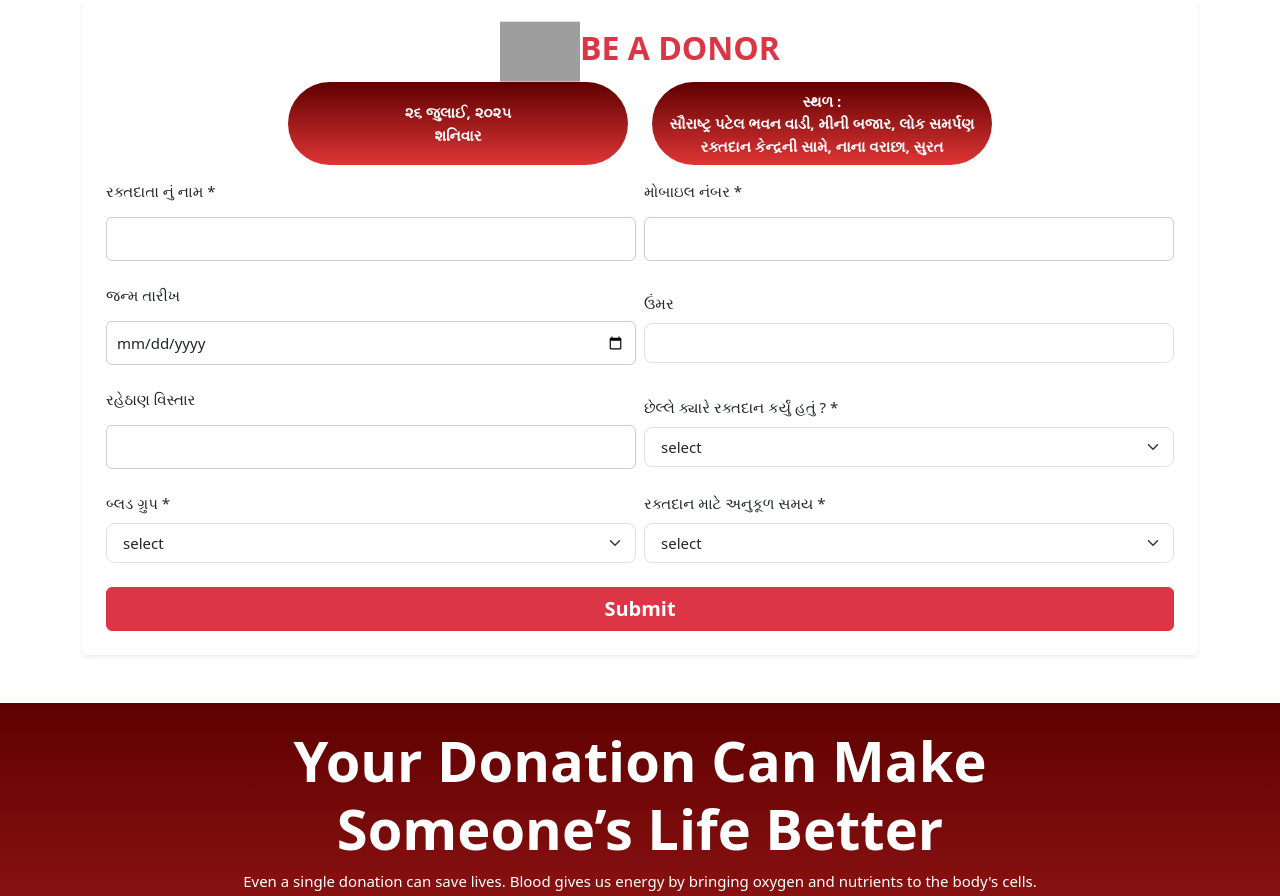
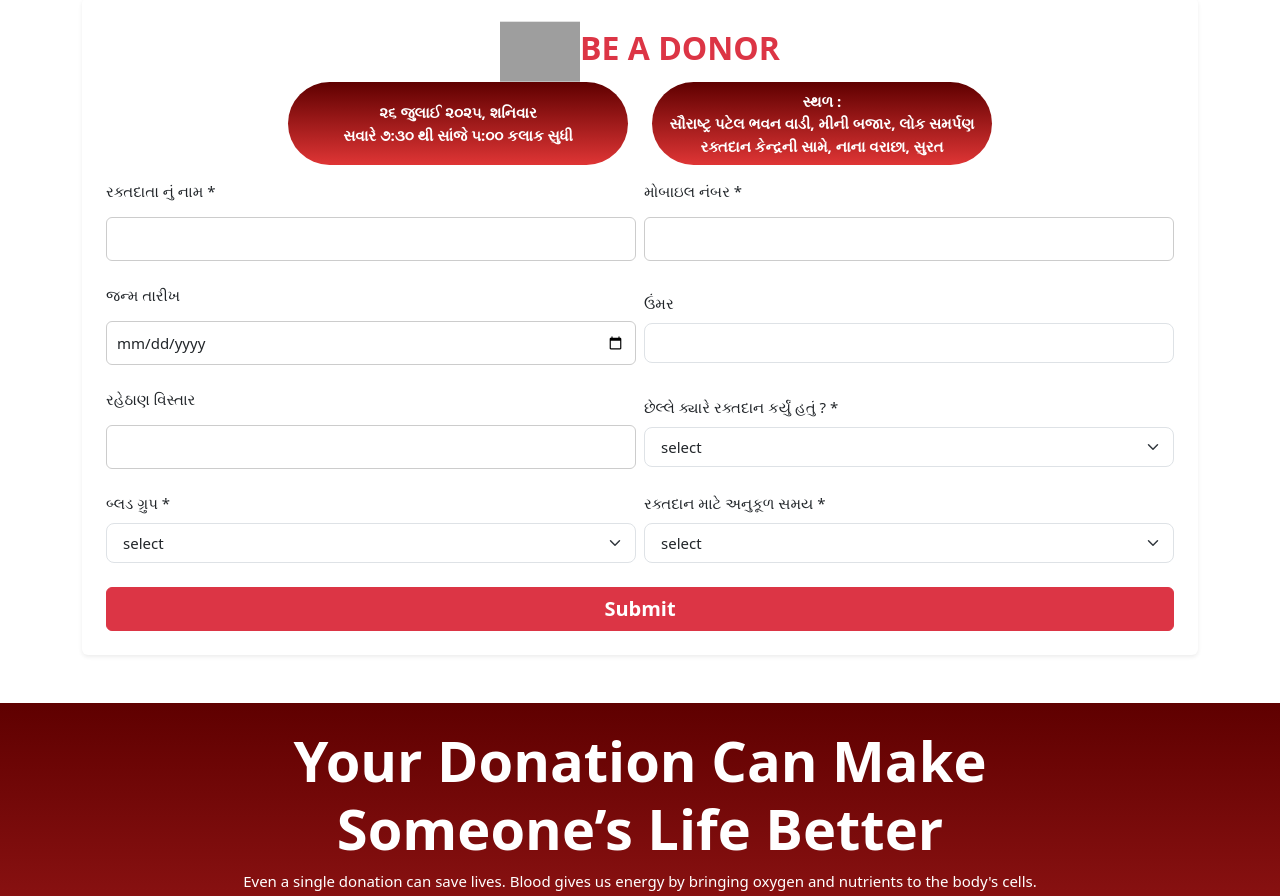
Before and after one commit to tankvaishali/viranjaliblood-donation, a React (Create React App) app: page / in a window 1280 px wide. Shown: the part 1030-1926 px from the top of the page. Built offline with nearby package versions, Linux system fonts and the light colour scheme; grey boxes are pictures that could not be loaded.

Commit message:
banner and favicon change

```diff
--- a/src/Component/Formfile.jsx
+++ b/src/Component/Formfile.jsx
@@ -104,8 +104,12 @@ function DonorForm() {
   <div className="col-12 col-lg-4 ">
     <div className="h-100 rounded-pill bg_imagesec text-white text-center p-2 pera fw-bold d-flex align-items-center justify-content-center">
   <div className='py-2 py-lg-0'>
-      <div>૨૬ જુલાઈ, ૨૦૨૫</div>
-    <div>શનિવાર</div>
+      <div>૨૬
+
+જુલાઈ ૨૦૨૫, શનિવાર
+</div><div>
+સવારે ૭:૩૦ થી સાંજે ૫:૦૦ કલાક સુધી</div>
+
   </div>
     </div>
   </div>
```
Also changed, not shown: public/logo192.png, 1 other file (tests, documents, lock files or other folders).
